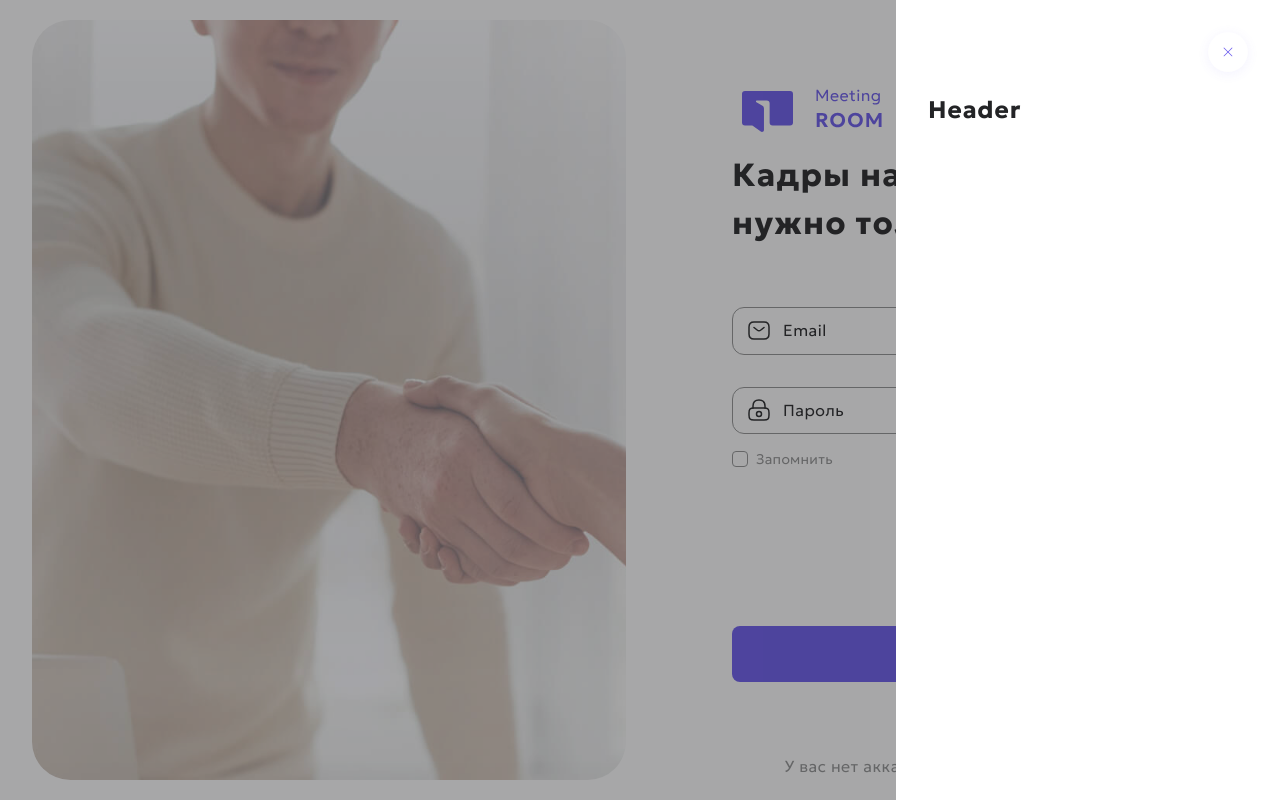
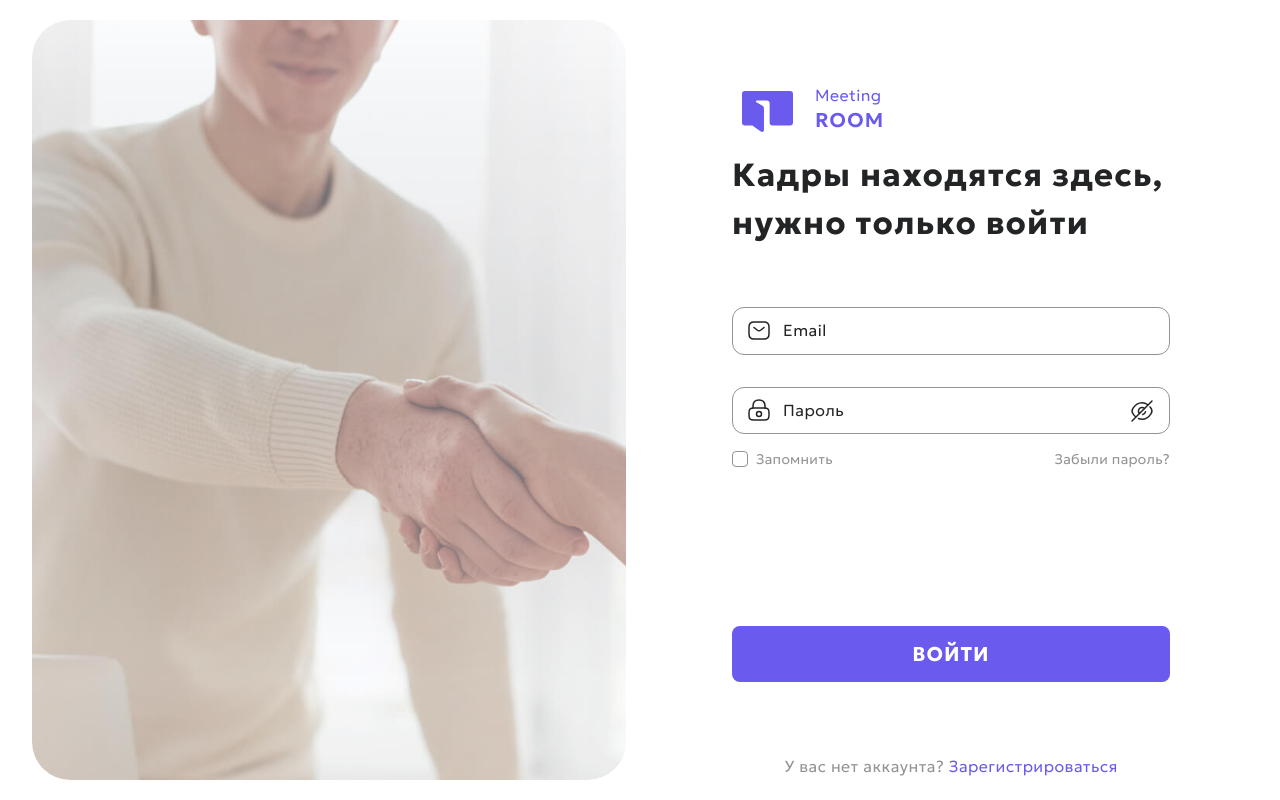
Before and after one commit to recruitment-process/recruitment-process-frontend, a React (Create React App) app: page /#/login in a window 1280 px wide. Built offline with nearby package versions, Linux system fonts and the light colour scheme.

Commit message:
fix(tiny): removed open state

```diff
--- a/src/components/UI/RightSideBarWith/RightSideBar.jsx
+++ b/src/components/UI/RightSideBarWith/RightSideBar.jsx
@@ -4,20 +4,16 @@ import './RightSideBar.scss';
 import PropTypes from 'prop-types';
 import clsx from 'clsx';
 
-import { useState } from 'react';
-
 const RightSideBar = (props) => {
-  const { children, header } = props;
-
-  const [isVisible, setIsVisible] = useState(true);
+  const { children, header, isOpen, closeSideBar } = props;
 
   const onClose = () => {
-    setIsVisible(false);
+    closeSideBar();
   };
 
   return (
     <div
-      className={clsx('right-side-bar', isVisible && 'right-side-bar_opened')}
+      className={clsx('right-side-bar', isOpen && 'right-side-bar_opened')}
       onMouseDown={onClose}
     >
       <div
@@ -40,10 +36,13 @@ const RightSideBar = (props) => {
 RightSideBar.propTypes = {
   children: PropTypes.element,
   header: PropTypes.string.isRequired,
+  isOpen: PropTypes.bool,
+  closeSideBar: PropTypes.func.isRequired,
 };
 
 RightSideBar.defaultProps = {
   children: null,
+  isOpen: false,
 };
 
 export default RightSideBar;
--- a/src/components/UI/RightSideBarWith/RightSideBar.scss
+++ b/src/components/UI/RightSideBarWith/RightSideBar.scss
@@ -17,6 +17,7 @@
   &_opened {
     visibility: visible;
     opacity: 1;
+    cursor: unset;
   }
 
   &__container {
```
